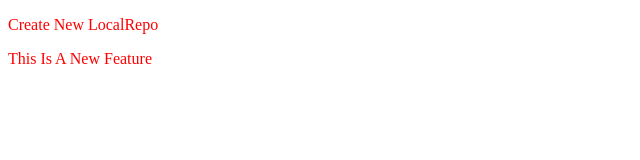
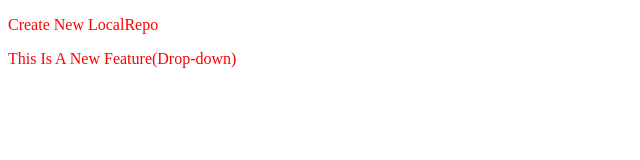
Before and after one commit to Sagar-31102001/LocalRepo, a plain HTML site: page index.html in a window 1280 px wide. Shown: the full height of the page, 0-640 px from the left. Drawn offline with Linux system fonts and the light colour scheme.

```diff
--- a/index.html
+++ b/index.html
@@ -8,6 +8,6 @@
 </head>
 <body>
     <p>Create New LocalRepo</p>
-    <p>This Is A New Feature</p>
+    <p>This Is A New Feature(Drop-down)</p>
 </body>
 </html>
```
